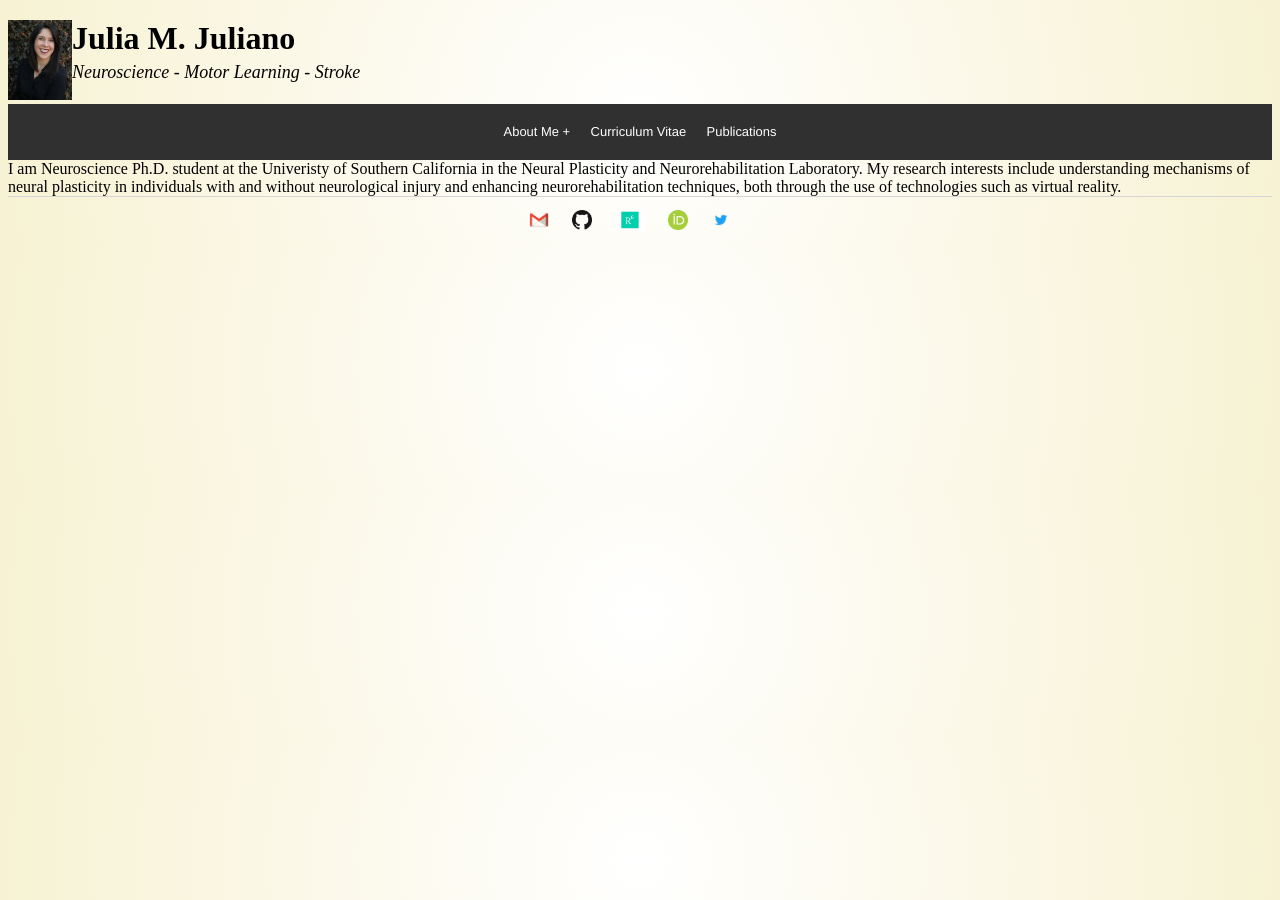
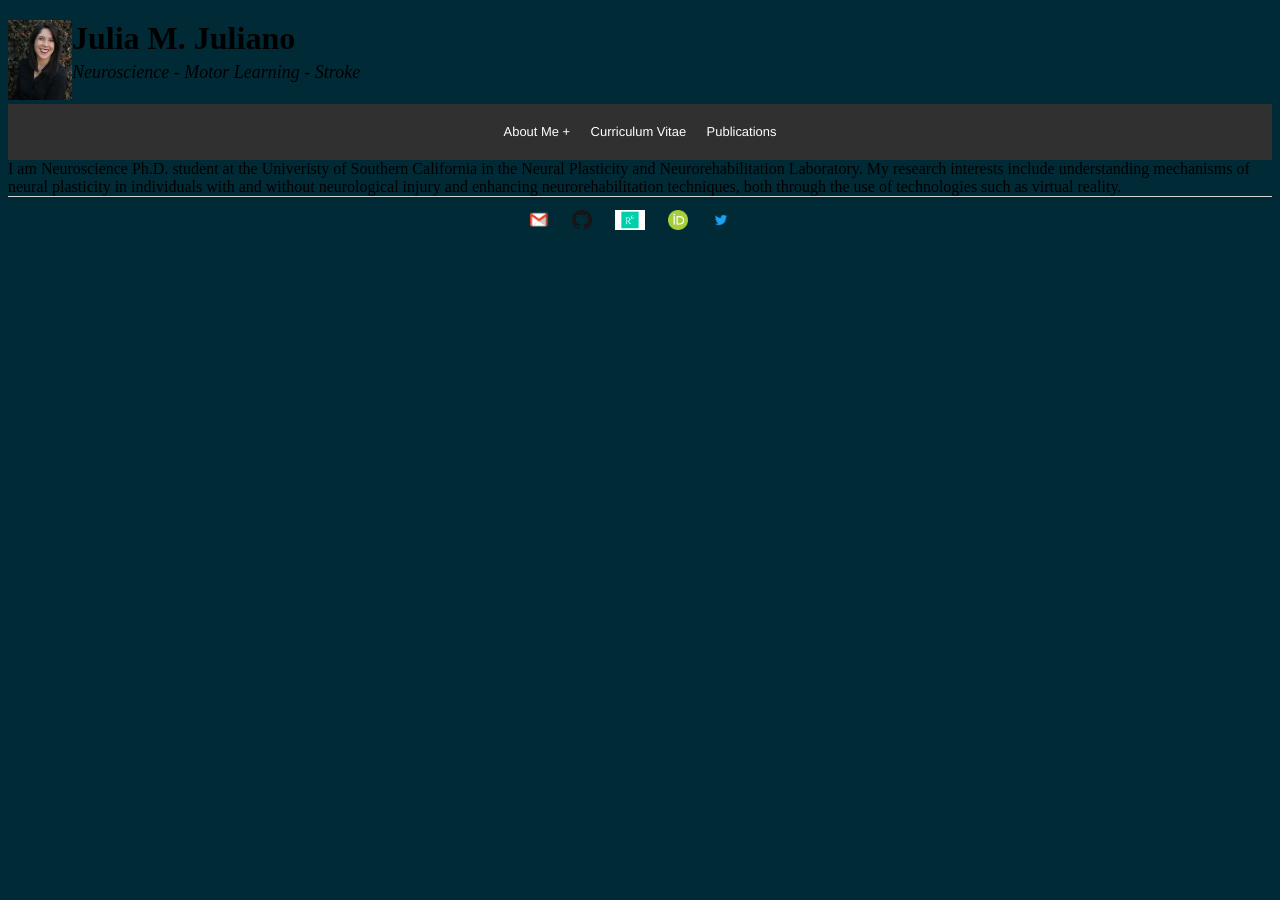
Before and after one commit to juliamjuliano/juliamjuliano.github.io, a Jekyll site: the page built from index.html, in a window 1280 px wide. Built offline with Jekyll 4.4.1, drawn with Linux system fonts in a browser that asks for light colours.

Commit message:
Update main.css

```diff
--- a/assets/css/main.css
+++ b/assets/css/main.css
@@ -1,13 +1,18 @@
 body {
-  background: #f7f2d3;
-  background: -moz-radial-gradient(center, circle cover, white 0%, #f7f2d3 100%);
-  background: -webkit-gradient(radial, center center, 0px, center center, 100%, color-stop(0%, white), color-stop(100%, #f7f2d3));
-  background: -webkit-radial-gradient(center, circle cover, white 0%, #f7f2d3 100%);
-  background: -o-radial-gradient(center, circle cover, white 0%, #f7f2d3 100%);
-  background: -ms-radial-gradient(center, circle cover, white 0%, #f7f2d3 100%);
-  background: radial-gradient(center, circle cover, white 0%, #f7f2d3 100%);
-  background-color: #f7f3de;
-}
+  background: #002b36;
+  background-color: #002b36; }
+
+.reveal {
+  font-family: "Lato", sans-serif;
+  font-size: 36px;
+  font-weight: normal;
+  letter-spacing: -0.02em;
+  color: #93a1a1; }
+
+::selection {
+  color: white;
+  background: #d33682;
+  text-shadow: none; }
 
 nav ul{
    font-family:'Helvetica', 'Arial', Palatino, serif;
```
